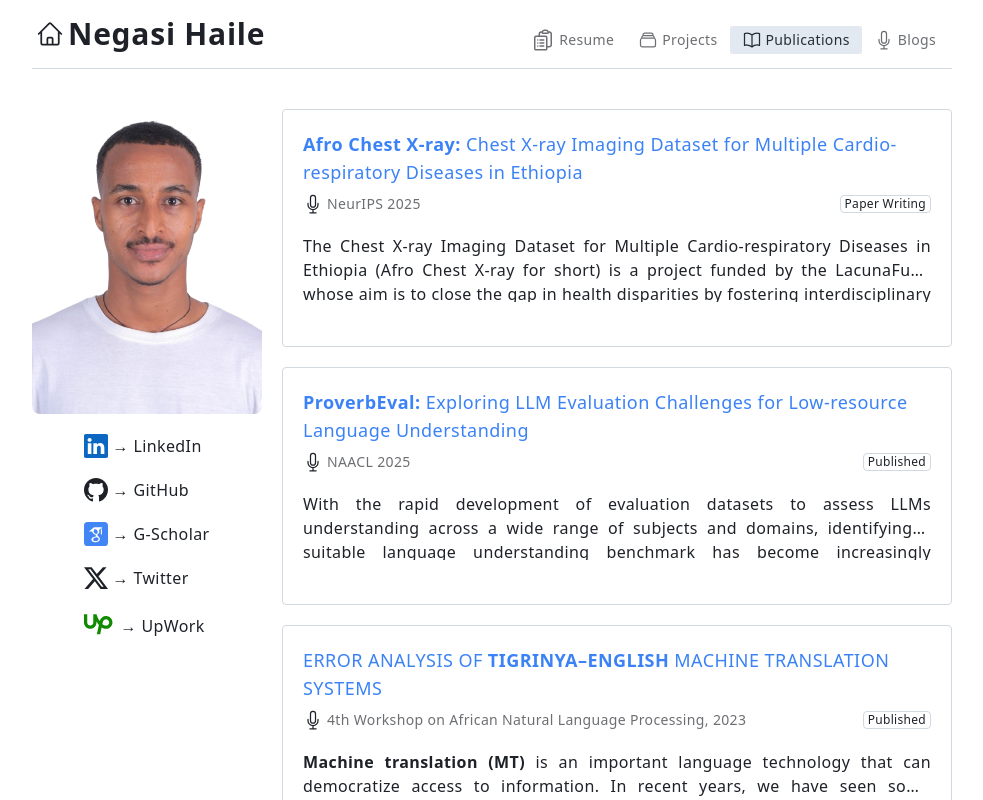
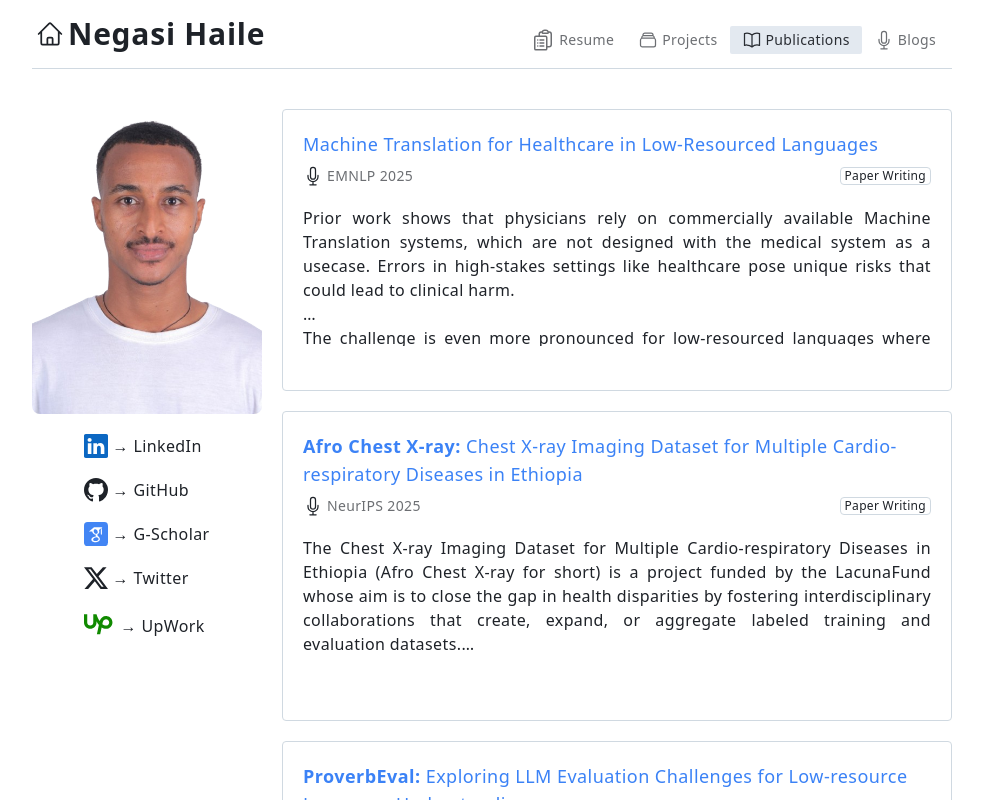
Before and after one commit to NegasiHaile/negasihaile.github.io, a Next.js app: page /publications in a window 1280 px wide. Shown: the top 800 px of the page, without its empty margins (148-1131 px from the left). Built offline with nearby package versions, Linux system fonts and the light colour scheme.

Commit message:
Added: MT for Health research

```diff
--- a/src/components/publication.tsx
+++ b/src/components/publication.tsx
@@ -30,7 +30,7 @@ const Publication = ({ publication }: PuclicationPropsTypes) => {
         </div>
       </div>
 
-      <p className="py-5 dark:font-thin text-justify line-clamp-2">
+      <p className="py-5 dark:font-thin text-justify line-clamp-5">
         {publication.abstract}
       </p>
 
--- a/src/data/publications.tsx
+++ b/src/data/publications.tsx
@@ -1,4 +1,38 @@
 export const publications = [
+  {
+    id: 2,
+    title: <>Machine Translation for Healthcare in Low-Resourced Languages</>,
+    abstract: (
+      <>
+        Prior work shows that physicians rely on commercially available Machine
+        Translation systems, which are not designed with the medical system as a
+        usecase. Errors in high-stakes settings like healthcare pose unique
+        risks that could lead to clinical harm.
+        <br /> <br />
+        The challenge is even more pronounced for low-resourced languages where
+        human translators are scarce and MT tools per form poorly. In this work,
+        we analyze the performance of publicly available Machine Translation
+        tools for errors in medical translation and test two pre and
+        post-translation interventions for their effectiveness in reducing
+        clinical harm. We focus on two low resourced languages: Amharic and
+        Tigrinya. Using publicly available datasets, we find that MT errors for
+        healthcare most commonly happen when the source sentence includes:
+        medical terminology, synonyms, figurative language, and descriptions of
+        medical procedures. We find that pre and post-translation interventions
+        are not effective in reducing clinical harm if the base translation
+        model performs poorly. Based on our findings, we provide recommendations
+        for NLP researchers and medical professionals.
+      </>
+    ),
+    conference: `EMNLP 2025`,
+    status: "Paper Writing",
+    start_at: "2024",
+    end_at: "2025",
+    publication_date: `2025`,
+    paper_link: "",
+    other_links: [],
+    pinned: true,
+  },
   {
     id: 2,
     title: (
@@ -74,7 +108,7 @@ export const publications = [
     publication_date: `2025`,
     paper_link: "https://arxiv.org/abs/2411.05049",
     other_links: [],
-    pinned: true,
+    pinned: false,
   },
   {
     id: 0,
```
